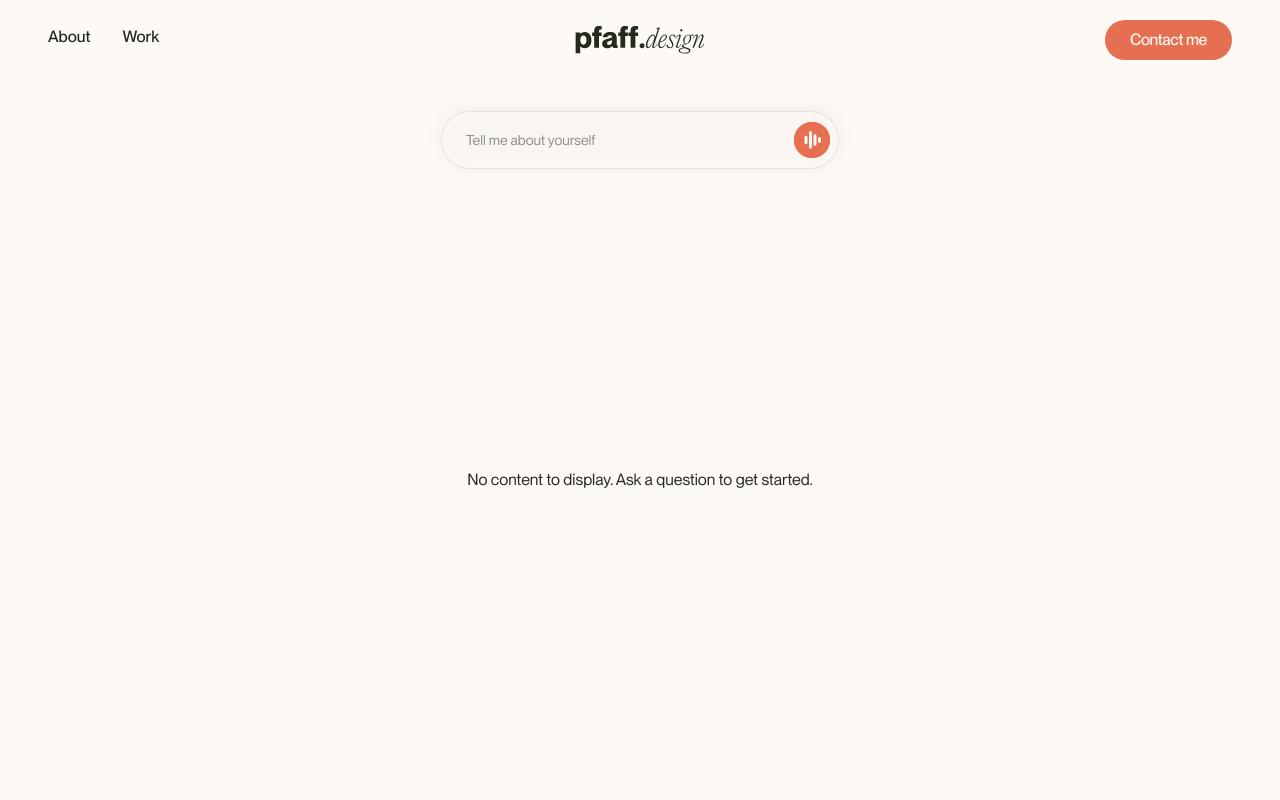
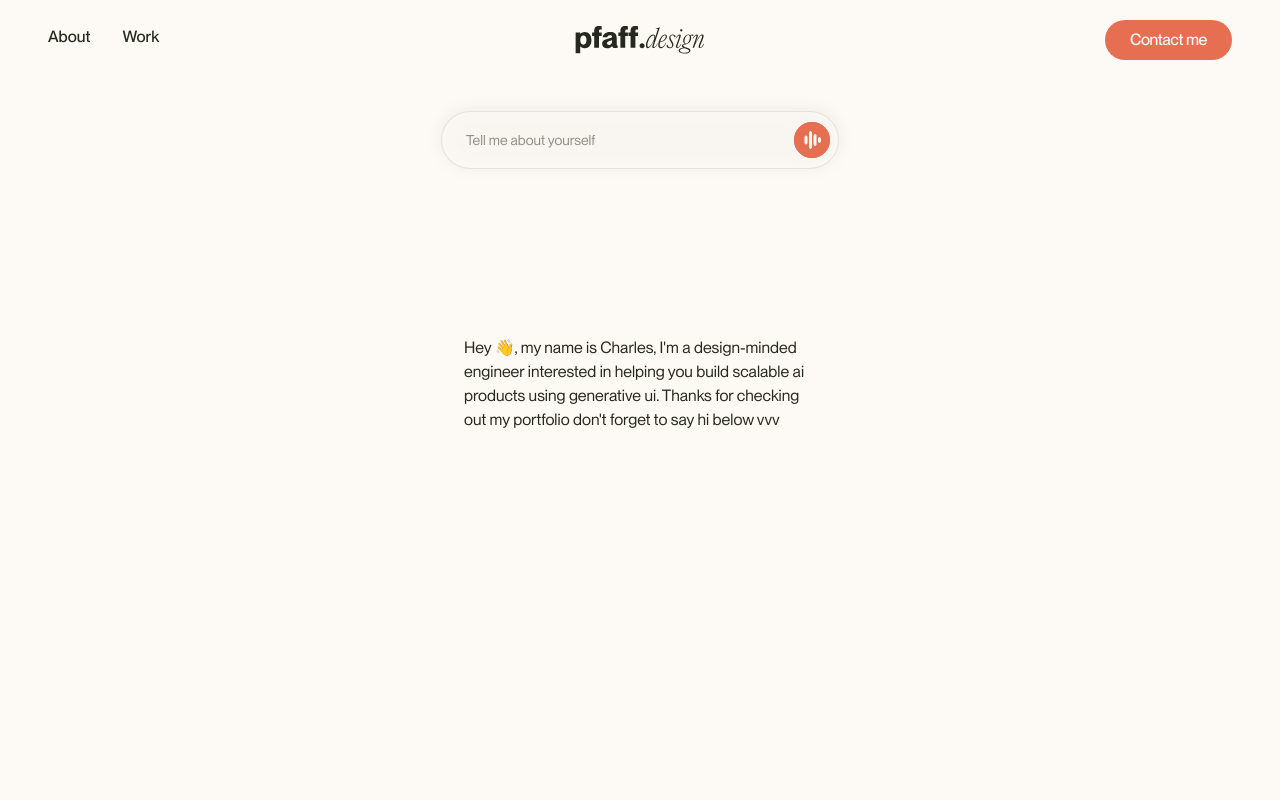
Before and after one commit to pfaff-designed/pfaff-designs, a Next.js app: page / in a window 1280 px wide. Shown: the top 800 px of the page. Built offline with nearby package versions, Linux system fonts and the light colour scheme.

Commit message:
clean up landing page

```diff
--- a/src/components/molecules/Composer/Composer.tsx
+++ b/src/components/molecules/Composer/Composer.tsx
@@ -114,6 +114,19 @@ const Composer = React.forwardRef<HTMLDivElement, ComposerProps>(
     const displayQuery = localRecentQuery || recentQuery;
     const displayResponse = recentResponse;
 
+    // Auto-hide the query after 5 seconds
+    React.useEffect(() => {
+      if (displayQuery) {
+        const timer = setTimeout(() => {
+          setLocalRecentQuery(undefined);
+        }, 5000);
+
+        return () => {
+          clearTimeout(timer);
+        };
+      }
+    }, [displayQuery]);
+
     return (
       <div
         ref={ref}
--- a/src/components/page-components/Header/Header.tsx
+++ b/src/components/page-components/Header/Header.tsx
@@ -61,7 +61,7 @@ const Header = React.forwardRef<HTMLElement, HeaderProps>(
       <header
         ref={ref}
         className={cn(
-          "relative w-full bg-default",
+          "sticky top-0 z-50 w-full bg-[var(--bg-default)]",
           "flex items-center justify-between",
           "px-[1.5rem] md:px-[2rem] lg:px-[3rem]",
           "h-[4.5rem] md:h-[5rem]",
--- a/src/components/utility/Renderer/Renderer.tsx
+++ b/src/components/utility/Renderer/Renderer.tsx
@@ -436,9 +436,12 @@ export const Renderer: React.FC<RendererProps> = ({ data, className }) => {
   if (!data) {
     console.log("Renderer: No data provided");
     return (
-      <div className={cn("flex items-center justify-center h-screen", className)}>
-        <div className="p-6 text-center text-text-muted">
-          <p>No content to display. Ask a question to get started.</p>
+      <div
+        className={cn("flex items-center justify-center", className)}
+        style={{ height: "calc(100dvh - 12rem)" }}
+      >
+        <div className="p-6 text-left text-text-muted max-w-[25rem]">
+          <p>Hey 👋, my name is Charles, I'm a design-minded engineer interested in helping you build scalable ai products using generative ui. Thanks for checking out my portfolio don't forget to say hi below vvv</p>
         </div>
       </div>
     );
```
